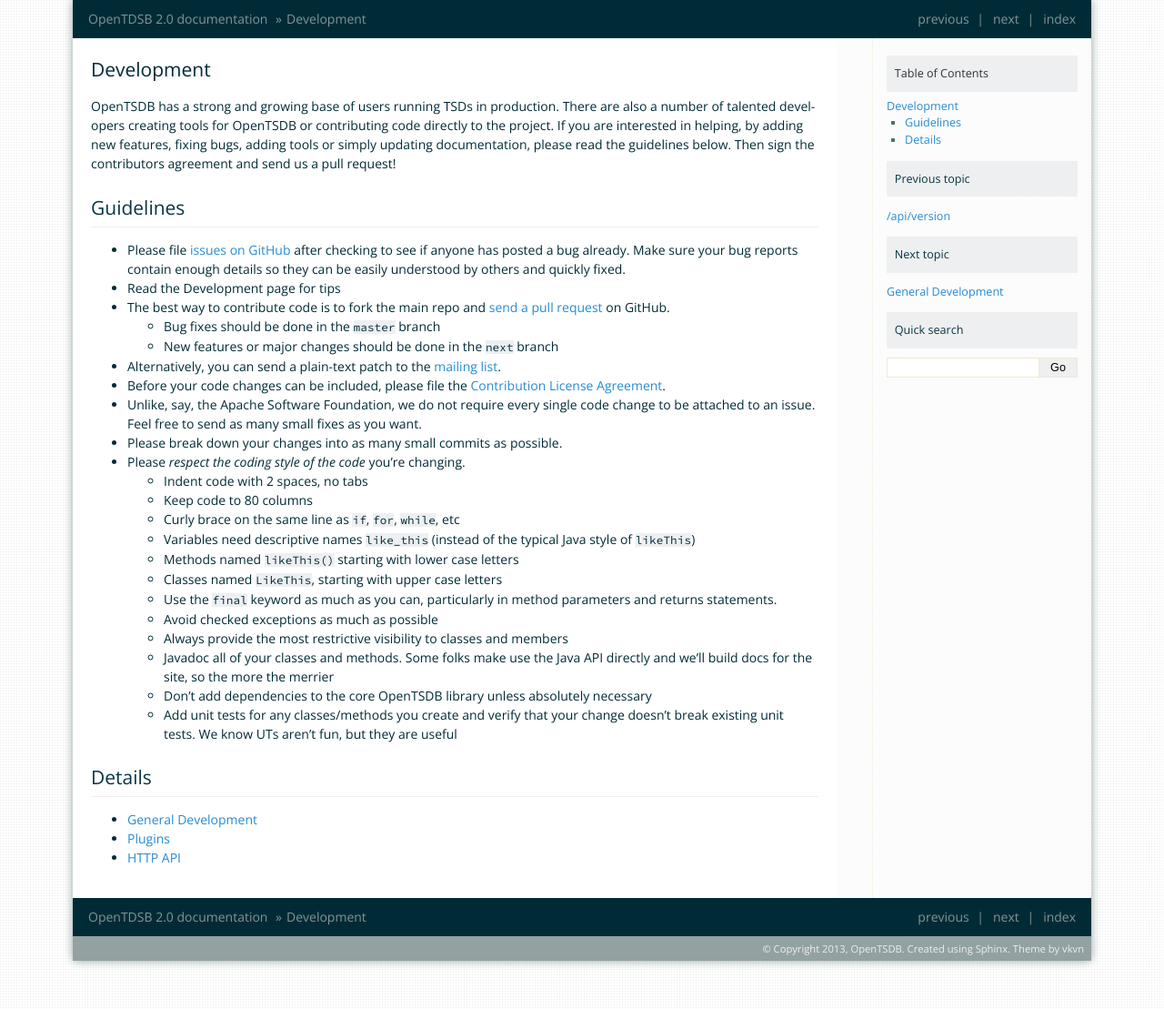
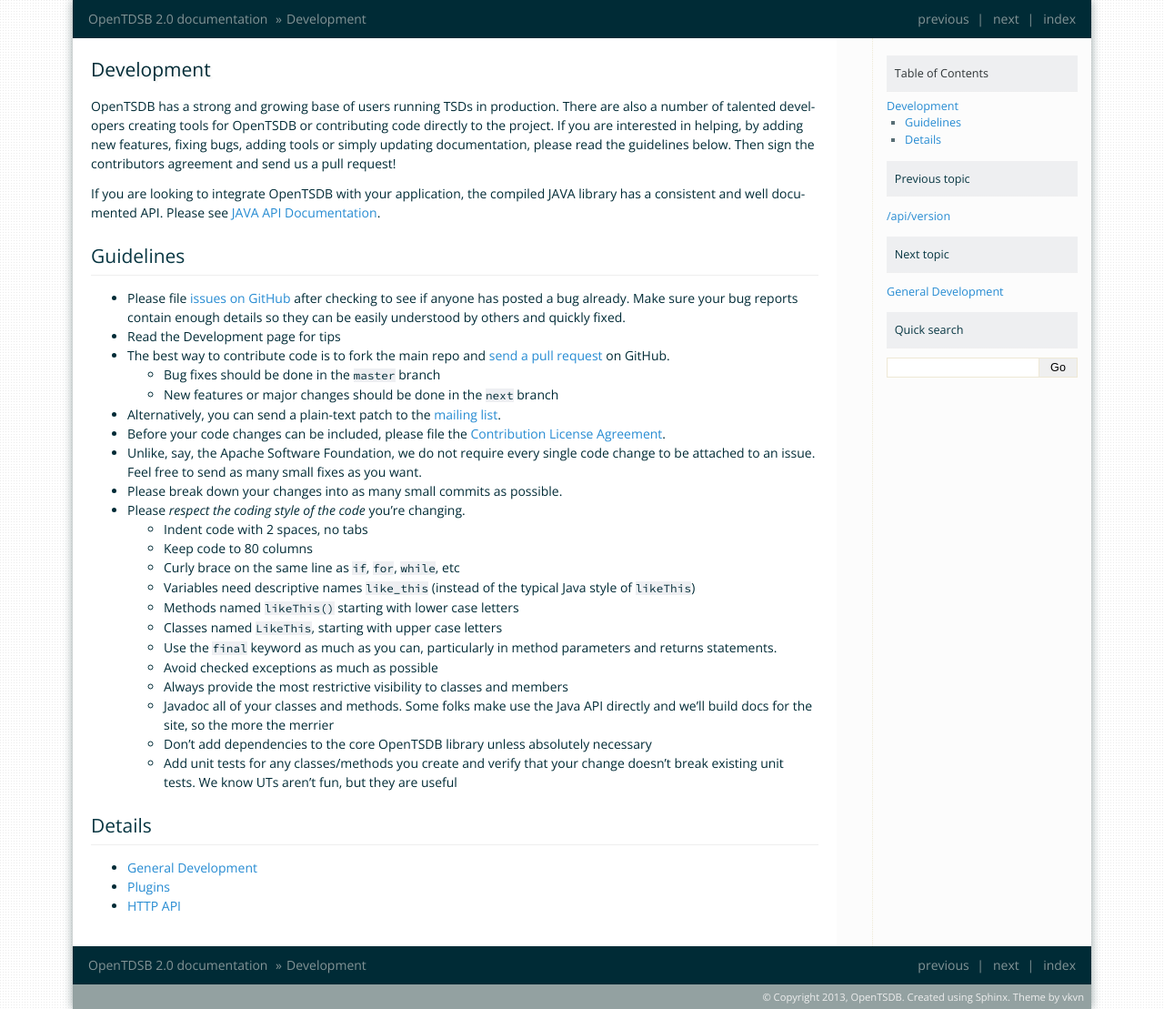
Before and after one commit to OpenTSDB/opentsdb.net, a Sphinx documentation site: the page built from docs/source/development/index.rst, in a window 1280 px wide. Shown: the whole page at 91% size. Built offline with Sphinx 7.4.7, drawn with Linux system fonts in a browser that asks for light colours.

Commit message:
Link to the java docs from the development page.
Signed-off-by: Chris Larsen <clarsen@euphoriaaudio.com>

```diff
--- a/docs/source/development/index.rst
+++ b/docs/source/development/index.rst
@@ -2,6 +2,8 @@
 ===========
 
 OpenTSDB has a strong and growing base of users running TSDs in production. There are also a number of talented developers creating tools for OpenTSDB or contributing code directly to the project. If you are interested in helping, by adding new features, fixing bugs, adding tools or simply updating documentation, please read the guidelines below. Then sign the contributors agreement and send us a pull request!
+
+If you are looking to integrate OpenTSDB with your application, the compiled JAVA library has a consistent and well documented API. Please see `JAVA API Documentation <http://opentsdb.net/docs/javadoc/index.html>`_.
 
 Guidelines
 ^^^^^^^^^^
```
Also changed, not shown: 3 other files.
